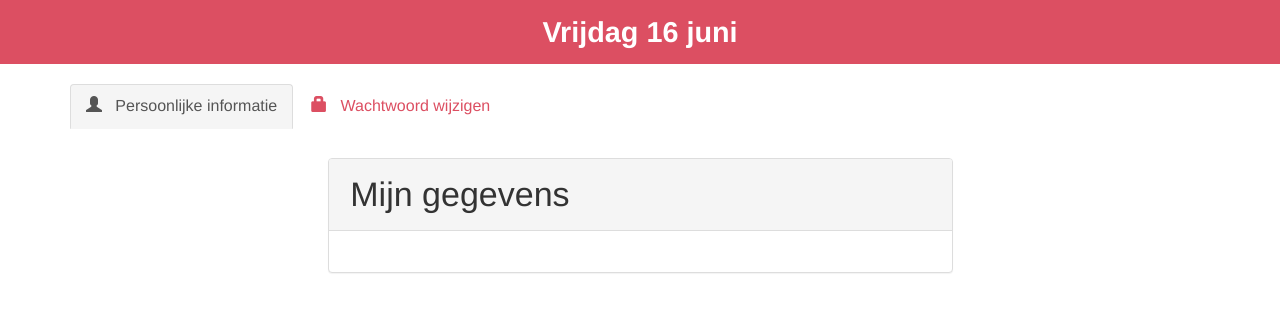
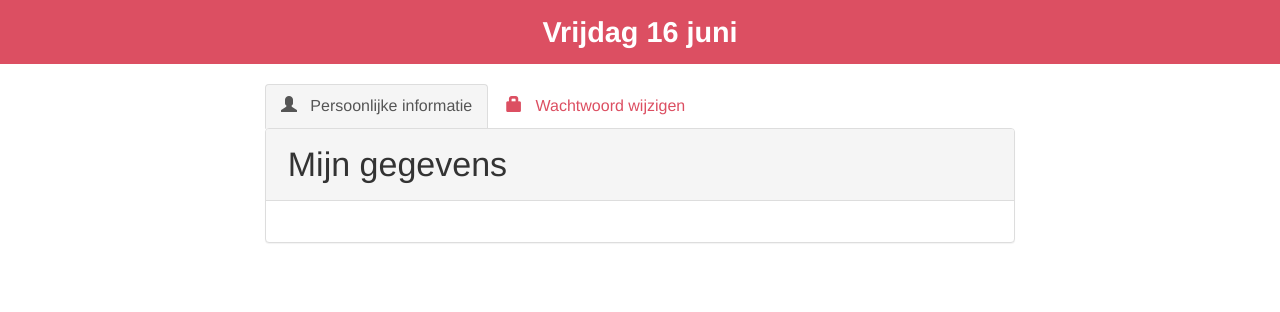
Before and after one commit to MartPasman/Fitbit-Client, a PHP site: page /admin-settings.php in a window 1280 px wide. Shown: the part 54-366 px from the top of the page. Run offline with PHP 8.4, Linux system fonts and the light colour scheme; some libraries are stand-ins or nearby versions.

Commit message:
ISSUE #127

```diff
--- a/src/admin-settings.php
+++ b/src/admin-settings.php
@@ -8,6 +8,8 @@ include './include/header.php';
 
     <div class="container">
 
+        <div class="row">
+            <div class="col-xs-12 col-md-offset-2 col-md-8">
                 <ul class="nav nav-tabs pink">
                     <li class="active"><a data-toggle="tab" href="#personal">
                             <div class="glyphicon glyphicon-user"></div>
@@ -20,17 +22,21 @@ include './include/header.php';
                     </div>
                 </ul>
             </div>
+        </div>
 
         <div class="row">
             <div class="tab-content">
 
                 <!-- My personal data -->
-            <div id="personal" class=" tab-pane fade  in active" style="margin-top:30px;">
+                <div id="personal" class=" tab-pane fade in active">
+                    <div class="col-xs-12 col-md-offset-2 col-md-8">
+                        <div class="panel panel-default">
+                            <div class="panel-heading">
+                                <h2>Mijn gegevens</h2>
+                            </div>
+
+                            <div class="panel-body">
                                 <div class="col-sm-6 col-sm-offset-3 col-xs-12">
-                    <div class="panel panel-default">
-
-                        <div class="panel-heading"><h2>Mijn gegevens</h2></div>
-                        <div class="panel-body">
                                     <div class="alert alert-danger" role="alert" id="error">
                                         <strong>Oeps!</strong> Er ging iets mis.
                                     </div>
@@ -64,13 +70,18 @@ include './include/header.php';
                             </div>
                         </div>
                     </div>
+                </div>
 
                 <!-- Settings data -->
-            <div id="settings" class="tab-pane fade" style="margin-top:30px;">
+                <div id="settings" class="tab-pane fade">
+                    <div class="col-xs-12 col-md-offset-2 col-md-8">
+
+                        <div class="panel panel-default">
+                            <div class="panel-heading">
+                                <h2>Wachtwoord</h2>
+                            </div>
+                            <div class="panel-body">
                                 <div class="col-sm-6 col-sm-offset-3 col-xs-12">
-                    <div class="panel panel-default">
-                        <div class="panel-heading"><h2>Wachtwoord</h2></div>
-                        <div class="panel-body">
                                     <?php
                                     include './include/change-password.php';
                                     ?>
@@ -80,7 +91,8 @@ include './include/header.php';
                     </div>
                 </div>
             </div>
-
+        </div>
+    </div>
 
     <!-- JQuery and Bootstrap scripts -->
 <?php include './include/scripts.php'; ?>
```
Also changed, not shown: src/user-settings.php (+7 -3 lines). Lines whose indentation alone changed are shown as unchanged.
